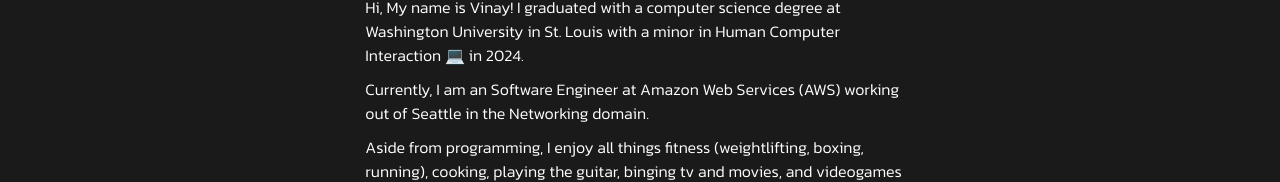
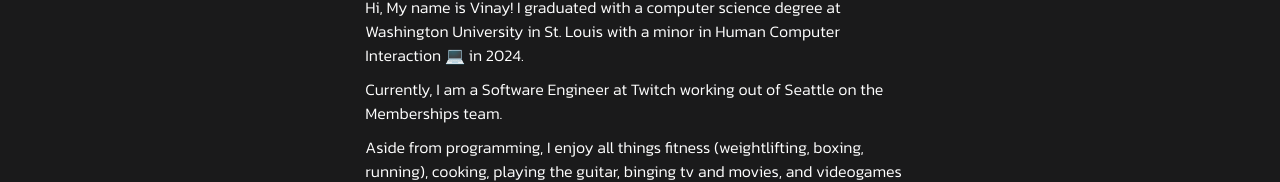
Before and after one commit to vinayvis821/personal-site, a React (Vite) app: page / in a window 1280 px wide. Shown: the part 206-388 px from the top of the page. Built offline with nearby package versions, Linux system fonts and the light colour scheme; a web font is replaced by a local one.

Commit message:
chore: Update bio

```diff
--- a/src/pages/About.tsx
+++ b/src/pages/About.tsx
@@ -35,8 +35,8 @@
             Interaction 💻 in 2024.
           </p>
           <p className="second-paragraph">
-            Currently, I am an Software Engineer at Amazon Web Services (AWS)
-            working out of Seattle in the Networking domain.
+            Currently, I am a Software Engineer at Twitch
+            working out of Seattle on the Memberships team.
           </p>
           <p className="second-paragraph">
             Aside from programming, I enjoy all things fitness (weightlifting,
```
